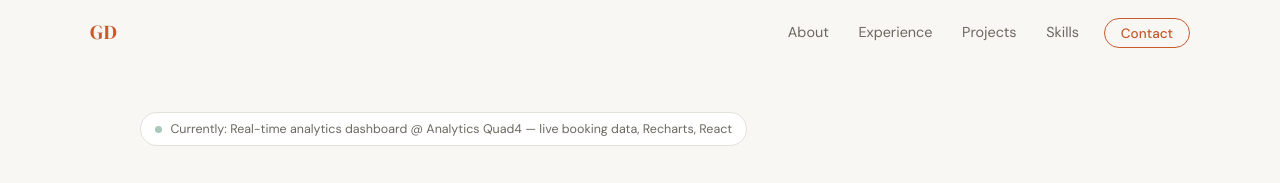
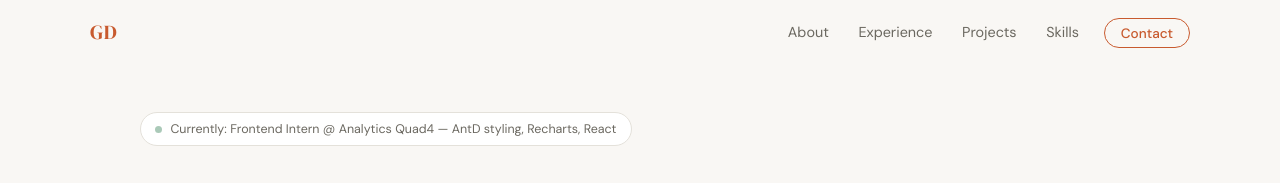
Before and after one commit to garvita-d/portfolio, a Next.js app: page / in a window 1280 px wide. Shown: the top 183 px of the page. Built offline with nearby package versions, Linux system fonts and the light colour scheme.

Commit message:
leadership

```diff
--- a/src/data.ts
+++ b/src/data.ts
@@ -92,7 +92,7 @@ export const data: Data = {
   resumeUrl: "/GARVITA DALMIA RESUME.pdf",
 
   currentlyWorkingOn:
-    "Real-time analytics dashboard @ Analytics Quad4 — live booking data, Recharts, React",
+    "Frontend Intern @ Analytics Quad4 — AntD styling, Recharts, React",
 
   about: `I'm a final year Computer Science student at Mahindra University, Hyderabad, with hands-on experience building production-grade web applications. I care deeply about performance, clean code, and pixel-perfect UIs — from achieving 100/100 PageSpeed scores to building real-time analytics dashboards that reduced client reporting time by 40%.`,
 
@@ -252,7 +252,7 @@ export const data: Data = {
       name: "Full-Stack Web Development Bootcamp",
       issuer: "Udemy",
       url: "https://www.udemy.com/certificate/UC-7601deee-029f-4e13-bc27-4e3d4d635f59/",
-      year: "2024",
+      year: "2025",
     },
   ],
 
```
